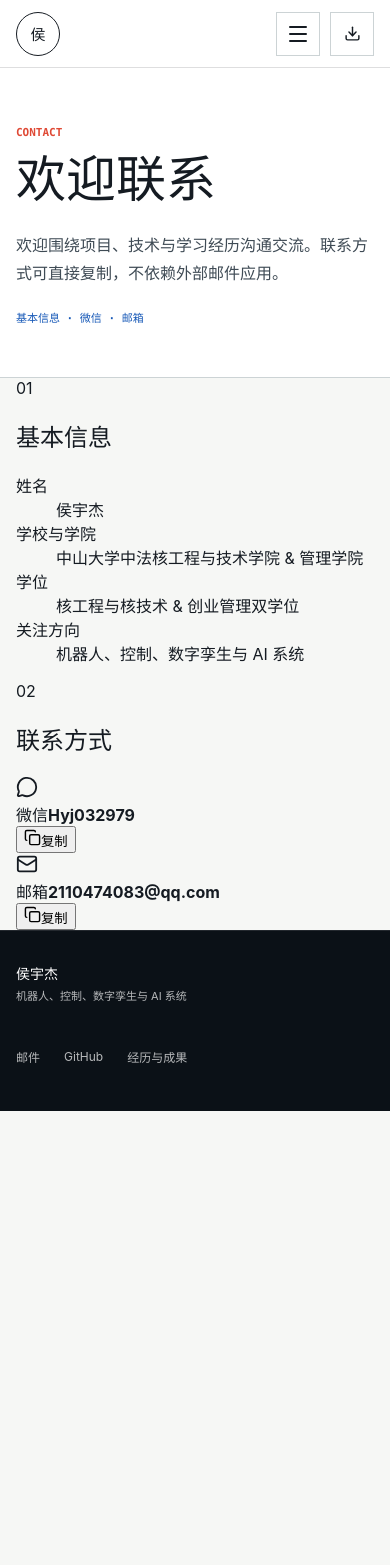
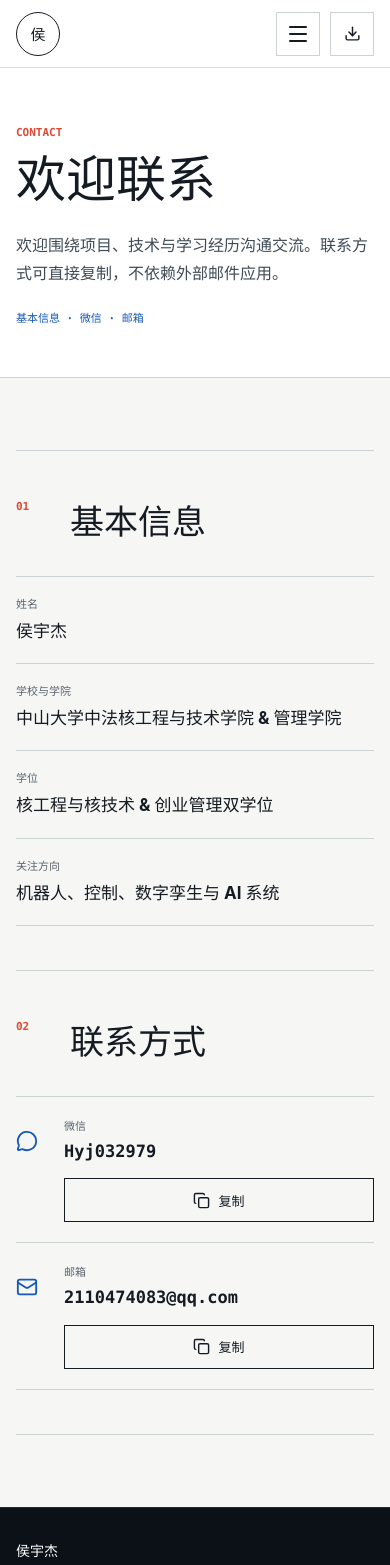
Before and after one commit to houy99466-sketch/yujie-hou-portfolio, a React (Vite) app: page /contact in a window 390 px wide. Shown: the top 1565 px of the page. Before the commit the page ends 1111 px from the top, so only its background shows below. Built offline with nearby package versions, Linux system fonts and the light colour scheme.

Commit message:
style: refine contact and evidence layouts

```diff
--- a/src/components/PublicLinksSection.jsx
+++ b/src/components/PublicLinksSection.jsx
@@ -1,8 +1,8 @@
-import { ExternalLink, Github, Newspaper, Play } from 'lucide-react'
+import { ExternalLink, GitBranch, Newspaper, Play } from 'lucide-react'
 
 const linkIcons = {
   article: Newspaper,
-  code: Github,
+  code: GitBranch,
   video: Play,
 }
 
--- a/src/components/ScrollManager.jsx
+++ b/src/components/ScrollManager.jsx
@@ -11,6 +11,7 @@ const routeTitles = {
   '/ai-workflows': `AI 工具流 | ${siteMeta.name}`,
   '/skills': `技能图谱 | ${siteMeta.name}`,
   '/profile': `经历与成果 | ${siteMeta.name}`,
+  '/contact': `欢迎联系 | ${siteMeta.name}`,
 }
 
 function getPageTitle(pathname) {
--- a/src/styles.css
+++ b/src/styles.css
@@ -86,6 +86,18 @@ a:focus-visible,
   transform: translateY(0);
 }
 
+.sr-only {
+  position: absolute;
+  width: 1px;
+  height: 1px;
+  padding: 0;
+  margin: -1px;
+  overflow: hidden;
+  clip: rect(0, 0, 0, 0);
+  white-space: nowrap;
+  border: 0;
+}
+
 .site-header {
   position: sticky;
   z-index: 30;
@@ -1126,38 +1138,57 @@ main:focus {
   font-size: 15px;
 }
 
-.detail-links-band {
-  padding-block: 72px;
-  background: var(--blue);
-  color: #ffffff;
-}
-
-.detail-links-layout {
+.public-links-section {
   display: grid;
   grid-template-columns: 250px minmax(0, 1fr);
   gap: 72px;
-}
-
-.detail-links-layout h2 {
+  padding-block: 64px;
+  background: var(--blue);
+  box-shadow: 0 0 0 100vmax var(--blue);
+  clip-path: inset(0 -100vmax);
+  color: #ffffff;
+}
+
+.public-links-heading > span {
+  display: block;
+  margin-bottom: 12px;
+  color: rgba(255, 255, 255, 0.66);
+  font-family: "Cascadia Code", Consolas, monospace;
+  font-size: 10px;
+  font-weight: 800;
+}
+
+.public-links-heading h2 {
   margin: 0;
   font-family: Georgia, "Noto Serif SC", serif;
   font-size: 34px;
   font-weight: 500;
 }
 
-.detail-links-layout > div {
+.public-links-list {
   border-bottom: 1px solid rgba(255, 255, 255, 0.34);
 }
 
-.detail-links-layout a {
-  min-height: 60px;
-  display: flex;
-  justify-content: space-between;
-  align-items: center;
-  gap: 20px;
+.public-links-list a {
+  min-height: 68px;
+  display: grid;
+  grid-template-columns: 28px minmax(0, 1fr) 20px;
+  align-items: center;
+  gap: 16px;
+  padding-inline: 12px;
   border-top: 1px solid rgba(255, 255, 255, 0.34);
+  transition: background 180ms ease;
+}
+
+.public-links-list a:hover {
+  background: rgba(255, 255, 255, 0.1);
+}
+
+.public-links-list strong {
+  min-width: 0;
   font-size: 14px;
   font-weight: 750;
+  line-height: 1.55;
 }
 
 .skills-tree {
@@ -1423,6 +1454,130 @@ main:focus {
 
 .contact-row small {
   color: rgba(255, 255, 255, 0.52);
+}
+
+.contact-layout {
+  display: grid;
+  gap: 0;
+  padding-block: 104px;
+}
+
+.contact-section {
+  display: grid;
+  grid-template-columns: 250px minmax(0, 1fr);
+  gap: 72px;
+  padding-block: 52px;
+  border-top: 1px solid var(--line);
+}
+
+.contact-section:last-child {
+  border-bottom: 1px solid var(--line);
+}
+
+.contact-section-heading {
+  display: grid;
+  grid-template-columns: 40px minmax(0, 1fr);
+  gap: 14px;
+  align-content: start;
+}
+
+.contact-section-heading > span {
+  padding-top: 5px;
+  color: var(--red);
+  font-family: "Cascadia Code", Consolas, monospace;
+  font-size: 11px;
+  font-weight: 800;
+}
+
+.contact-section-heading h2 {
+  margin: 0;
+  font-family: Georgia, "Noto Serif SC", serif;
+  font-size: 34px;
+  font-weight: 500;
+}
+
+.contact-details {
+  margin: 0;
+  border-bottom: 1px solid var(--line);
+}
+
+.contact-details > div {
+  min-height: 76px;
+  display: grid;
+  grid-template-columns: 150px minmax(0, 1fr);
+  gap: 24px;
+  align-items: center;
+  border-top: 1px solid var(--line);
+}
+
+.contact-details dt {
+  color: var(--muted);
+  font-size: 11px;
+  font-weight: 800;
+}
+
+.contact-details dd {
+  margin: 0;
+  font-size: 17px;
+  font-weight: 720;
+  line-height: 1.6;
+}
+
+.contact-methods {
+  border-bottom: 1px solid var(--line);
+}
+
+.contact-method {
+  min-height: 92px;
+  display: grid;
+  grid-template-columns: 42px minmax(0, 1fr) 104px;
+  gap: 18px;
+  align-items: center;
+  border-top: 1px solid var(--line);
+}
+
+.contact-method > svg {
+  color: var(--blue);
+}
+
+.contact-method > div:not(.copy-contact-action) {
+  min-width: 0;
+  display: grid;
+  gap: 6px;
+}
+
+.contact-method span {
+  color: var(--muted);
+  font-size: 11px;
+  font-weight: 750;
+}
+
+.contact-method strong {
+  overflow-wrap: anywhere;
+  font-family: "Cascadia Code", Consolas, monospace;
+  font-size: 17px;
+  line-height: 1.5;
+}
+
+.copy-contact-action button {
+  width: 104px;
+  min-height: 44px;
+  display: inline-flex;
+  align-items: center;
+  justify-content: center;
+  gap: 8px;
+  border: 1px solid var(--ink);
+  background: transparent;
+  color: var(--ink);
+  cursor: pointer;
+  font-size: 13px;
+  font-weight: 780;
+  transition: background 180ms ease, color 180ms ease;
+}
+
+.copy-contact-action button:hover {
+  background: var(--ink);
+  color: #ffffff;
 }
 
 .site-footer {
@@ -1583,7 +1738,8 @@ main:focus {
   }
 
   .detail-section,
-  .detail-links-layout {
+  .public-links-section,
+  .contact-section {
     grid-template-columns: 1fr;
     gap: 32px;
   }
@@ -1674,6 +1830,7 @@ main:focus {
   .workflow-archive,
   .skills-tree,
   .profile-grid,
+  .contact-layout,
   .workflow-band,
   .writing-band,
   .profile-contact {
@@ -1859,8 +2016,42 @@ main:focus {
     grid-template-columns: 42px minmax(0, 1fr) 22px;
   }
 
-  .detail-links-band {
-    padding-block: 60px;
+  .public-links-section {
+    padding-block: 52px;
+  }
+
+  .public-links-list a {
+    min-height: 76px;
+    padding-inline: 0;
+  }
+
+  .contact-section {
+    padding-block: 44px;
+  }
+
+  .contact-section-heading {
+    grid-template-columns: 40px minmax(0, 1fr);
+  }
+
+  .contact-details > div {
+    grid-template-columns: 1fr;
+    gap: 7px;
+    align-content: center;
+    padding-block: 18px;
+  }
+
+  .contact-method {
+    grid-template-columns: 34px minmax(0, 1fr);
+    gap: 14px;
+    padding-block: 20px;
+  }
+
+  .copy-contact-action {
+    grid-column: 2;
+  }
+
+  .copy-contact-action button {
+    width: 100%;
   }
 
   .skills-trunk {
```
Also changed, not shown: 2 other files (tests, documents, lock files or other folders).
